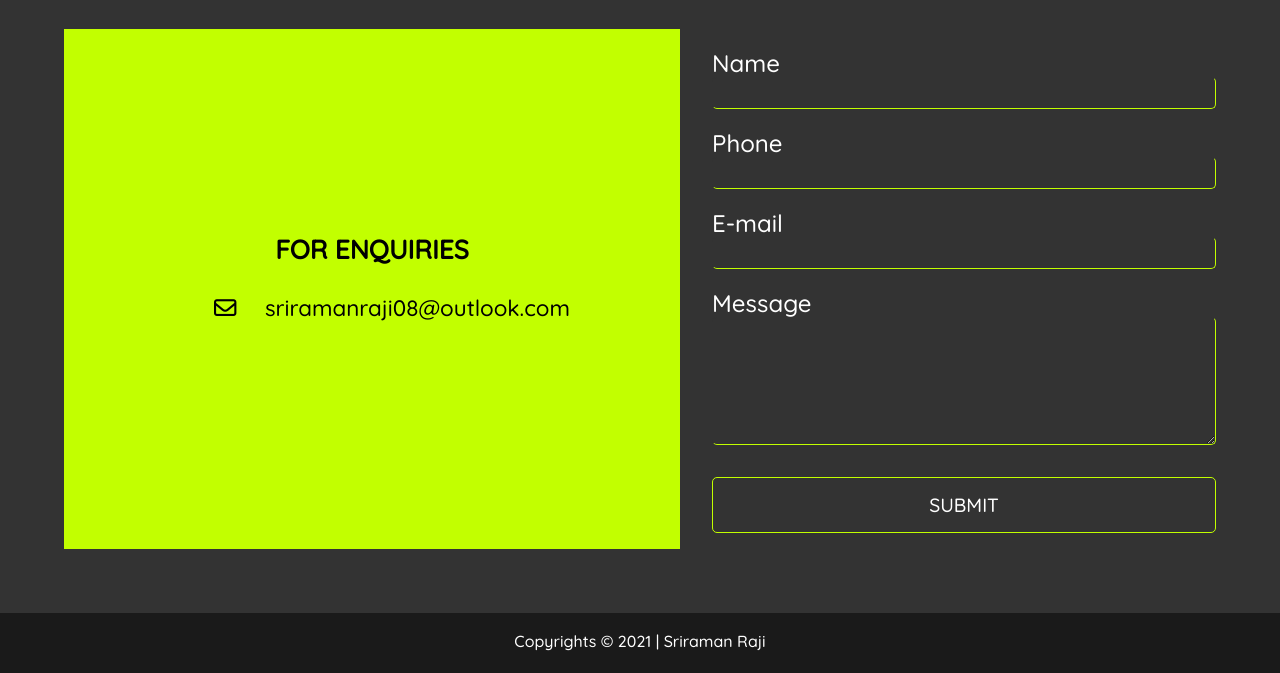
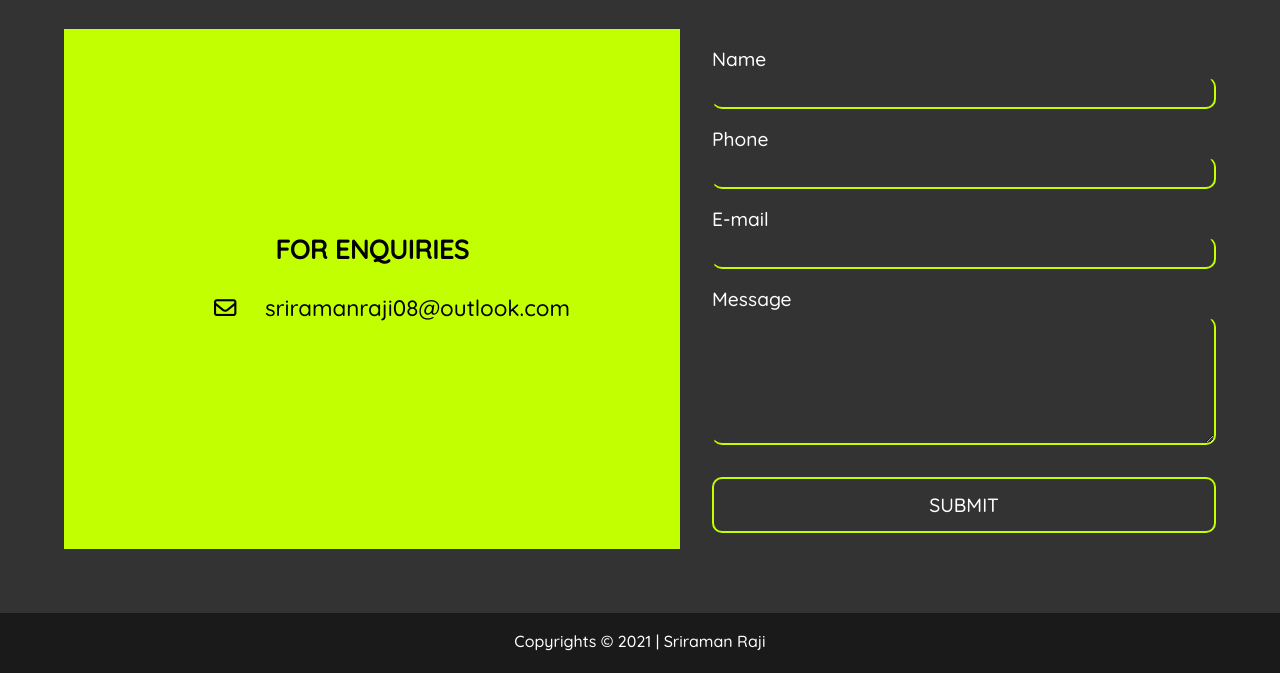
Before and after one commit to SriramanRaji/SriramanRaji, a website: page contact.html in a window 1280 px wide. Shown: the part 211-884 px from the top of the page. Drawn offline with Linux system fonts and the light colour scheme.

Commit message:
Contacts - forms

```diff
--- a/scss/main.scss
+++ b/scss/main.scss
@@ -214,15 +214,15 @@ main {
         button {
           display: block;
           width: 100%;
-          border-radius: 5px;
+          border-radius: 10px;
         }
 
         input, textarea {
           background: $primary-color;
           color: rgba(set-text-color($primary-color), 1);
           outline: none;
-          border-bottom: 1px solid $secondary-color;
-          border-right: 1px solid $secondary-color;
+          border-bottom: 2px solid $secondary-color;
+          border-right: 2px solid $secondary-color;
           border-left: 1px solid $primary-color;
           border-top: 1px solid $primary-color;
         }
@@ -233,7 +233,7 @@ main {
         }
 
         label {
-          font-size: 1.5rem;
+          font-size: 1.2rem;
           font-weight: 400;
         }
 
@@ -251,7 +251,7 @@ main {
           color: set-text-color($primary-color);
           // border: 0;
           background: $primary-color;;
-          border: 1px solid $secondary-color;
+          border: 2px solid $secondary-color;
           margin-bottom: 0.2rem;
           margin-top: 2rem;
           @include easeTransition();
```
Also changed, not shown: css/main.css.
